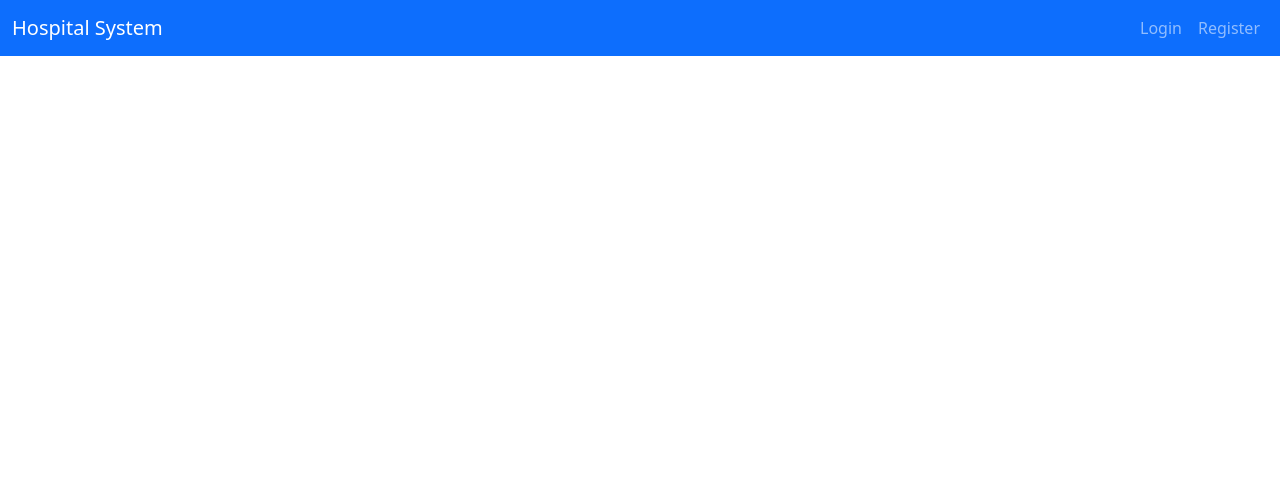
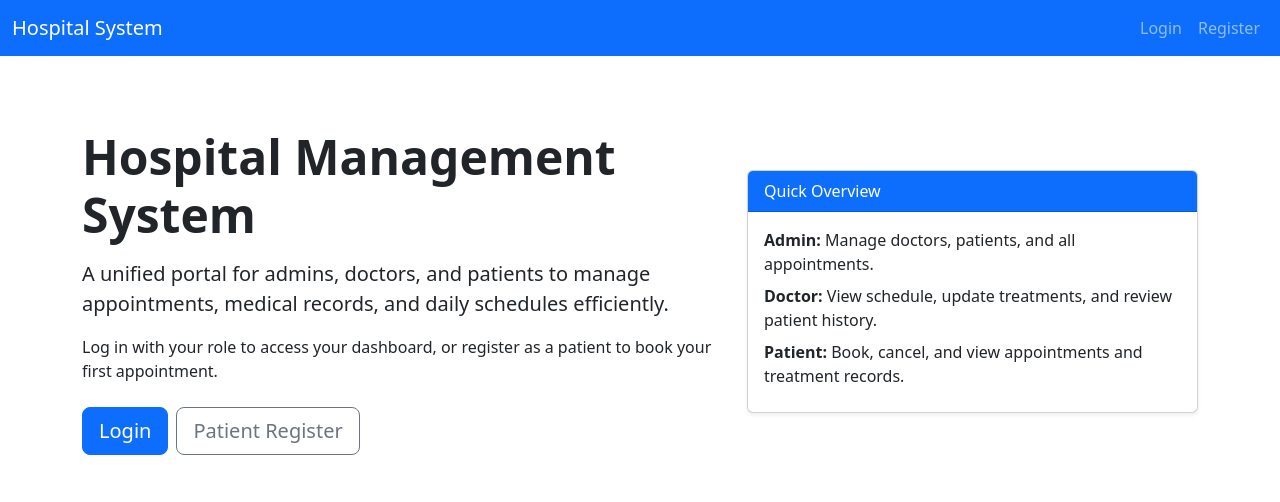
Before and after one commit to 24f2005955/hospital_management_system, a Flask app: page / in a window 1280 px wide. Shown: the top 502 px of the page. Run offline with Flask 3, Linux system fonts and the light colour scheme; parts of the project's set-up code (start-up, migrations or seed data) failed here and were passed over.

Commit message:
Milestone-0 HMS-MAD-1
Milestone-0 HMS-MAD-1

```diff
--- a/app/templates/base.html
+++ b/app/templates/base.html
@@ -8,7 +8,16 @@
 <body>
 <nav class="navbar navbar-expand-lg navbar-dark bg-primary">
     <div class="container-fluid">
-        <a class="navbar-brand" href="{{ url_for('auth.login') }}">Hospital System</a>
+        <a class="navbar-brand" href="
+        {% if session.get('user_role') == 'admin' %}
+            {{ url_for('admin.dashboard') }}
+        {% elif session.get('user_role') == 'doctor' %}
+            {{ url_for('doctor.dashboard') }}
+        {% elif session.get('user_role') == 'patient' %}
+            {{ url_for('patient.dashboard') }}
+        {% else %}
+            {{ url_for('auth.login') }}
+        {% endif %}">Hospital System</a>
         <div class="collapse navbar-collapse">
             <ul class="navbar-nav ms-auto">
                 {% if session.get('user_id') %}
--- a/app/templates/home.html
+++ b/app/templates/home.html
@@ -1,5 +1,49 @@
 {% extends "base.html" %}
-{% block title %} MAD1 - HMS{% endblock %}
+{% block title %}MAD1 - Hospital Management System{% endblock %}
 {% block content %}
 
+<div class="py-5">
+  <div class="row align-items-center">
+    <div class="col-md-7">
+      <h1 class="display-5 fw-bold mb-3">Hospital Management System</h1>
+      <p class="lead">
+        A unified portal for admins, doctors, and patients to manage appointments,
+        medical records, and daily schedules efficiently.
+      </p>
+      <p class="mb-4">
+        Log in with your role to access your dashboard, or register as a patient to
+        book your first appointment.
+      </p>
+      <div class="d-flex flex-wrap gap-2">
+        <a href="{{ url_for('auth.login') }}" class="btn btn-primary btn-lg">
+          Login
+        </a>
+        <a href="{{ url_for('auth.register') }}" class="btn btn-outline-secondary btn-lg">
+          Patient Register
+        </a>
+      </div>
+    </div>
+    <div class="col-md-5 mt-4 mt-md-0">
+      <div class="card shadow-sm">
+        <div class="card-header bg-primary text-white">
+          Quick Overview
+        </div>
+        <div class="card-body">
+          <ul class="list-unstyled mb-0">
+            <li class="mb-2">
+              <strong>Admin:</strong> Manage doctors, patients, and all appointments.
+            </li>
+            <li class="mb-2">
+              <strong>Doctor:</strong> View schedule, update treatments, and review patient history.
+            </li>
+            <li class="mb-2">
+              <strong>Patient:</strong> Book, cancel, and view appointments and treatment records.
+            </li>
+          </ul>
+        </div>
+      </div>
+    </div>
+  </div>
+</div>
+
 {% endblock %}
```
Also changed, not shown: app/__init__.py (+25 -29 lines), app/utils.py (+0 -9 lines), 1 other file.
